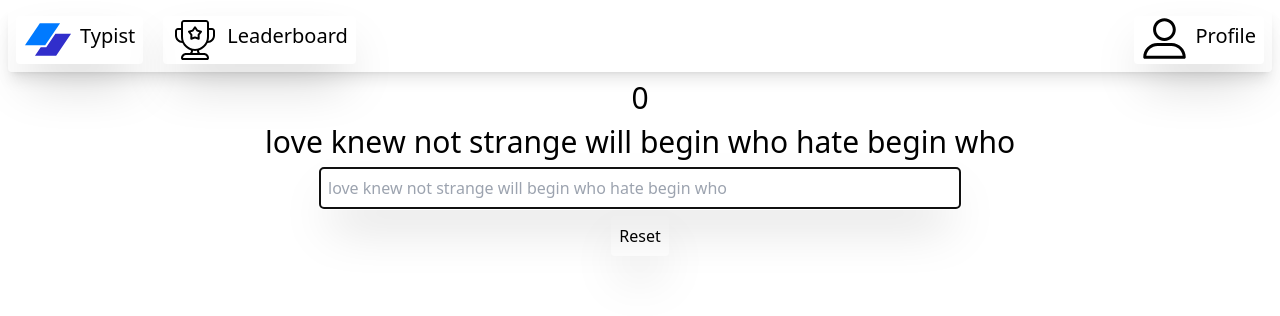
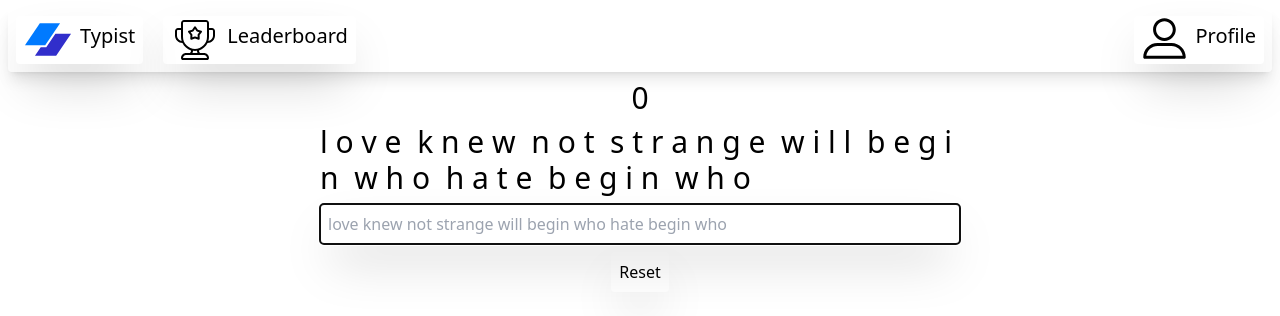
Before and after one commit to PalCoat/Typing, a SvelteKit app: page / in a window 1280 px wide. Shown: the top 316 px of the page. Built offline with nearby package versions, Linux system fonts and the light colour scheme.

Commit message:
WPM doesn't go to infinity and variable typos

```diff
--- a/src/routes/+page.svelte
+++ b/src/routes/+page.svelte
@@ -4,7 +4,7 @@
     import { Test } from "../lib/scripts/Script";
     const test : Test = new Test();
     let sentence : string = "";
-    const senteceLength = 10;
+    const sentenceLength = 10;
     let word : string = "";
     let startDate : Date;
     let input;
@@ -12,7 +12,7 @@
     ResetSentence();
     onMount(() => input.focus())
     function ResetSentence() {
-        sentence = test.Sentence(senteceLength);
+        sentence = test.Sentence(sentenceLength);
         word = ""
         wordsPerMinute = 0;
         input?.focus()
@@ -29,7 +29,9 @@
     }
 
     function WordsPerMinute() {
-        return Math.round((((word.length * Accuracy()) / 4.7) / ((new Date().getTime() - startDate.getTime()) / 1000)) * 60);
+        let WPM : number = Math.round((((word.length * Accuracy()) / 4.7) / ((new Date().getTime() - startDate.getTime()) / 1000)) * 60);
+        if (WPM == Infinity) return 0;
+        return WPM
     }
 
     function Accuracy(): number {
@@ -62,7 +64,7 @@
         <div class="flex justify-center">
             <p class="text-3xl">{wordsPerMinute}</p>
         </div>
-        <p class="text-3xl flex justify-center">
+        <p class="text-3xl inline-block justify-center">
             {#key word}
                 {#each sentence as character, i}
                     {#if CheckCharacterAt(i)}
```
